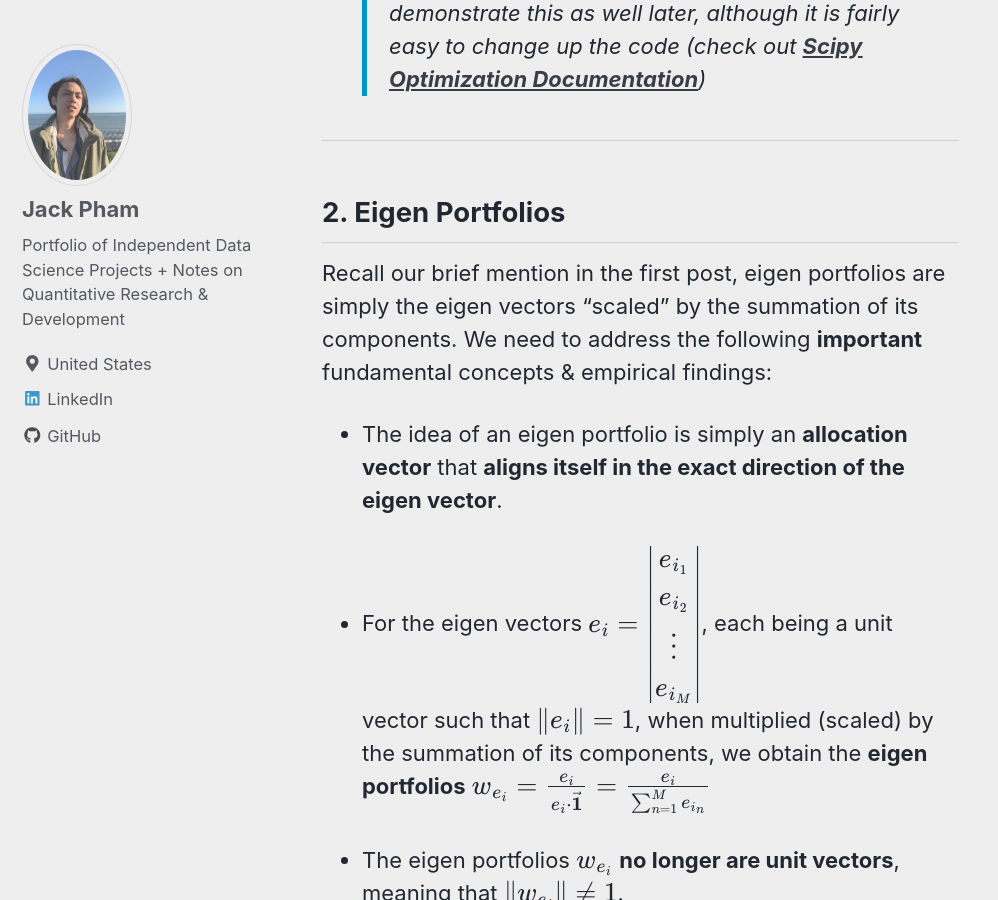
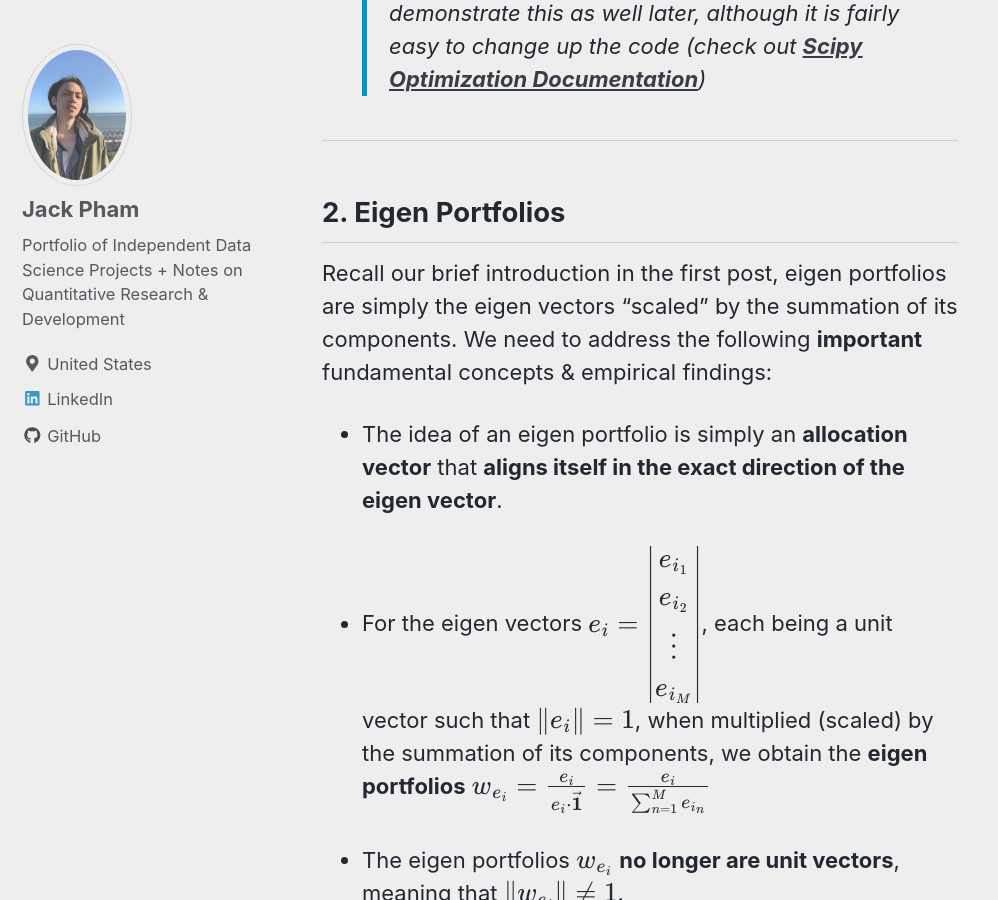
Before and after one commit to jp-quant/jp-quant.github.io, a Jekyll site: the page built from _posts/2020-06-03-qf_volatility_p2.md, in a window 1280 px wide and 900 px high, scrolled down 18327 px. Shown: the whole window, without its empty margins (0-998 px from the left). Built offline with Jekyll 4.4.1, drawn with Linux system fonts in a browser that asks for light colours; nearby versions of some CDN libraries; formulas are drawn with MathJax 3.

```diff
--- a/_posts/2020-06-03-qf_volatility_p2.md
+++ b/_posts/2020-06-03-qf_volatility_p2.md
@@ -599,7 +599,7 @@ The **Minimum Variance Portfolio** tells us to allocate the majority of our capi
 
 ---
 ## 2. Eigen Portfolios
-Recall our brief mention in the first post, eigen portfolios are simply the eigen vectors "scaled" by the summation of its components. We need to address the following **important** fundamental concepts & empirical findings:
+Recall our brief introduction in the first post, eigen portfolios are simply the eigen vectors "scaled" by the summation of its components. We need to address the following **important** fundamental concepts & empirical findings:
 
 - The idea of an eigen portfolio is simply an **allocation vector** that **aligns itself in the exact direction of the eigen vector**.
 
```
Also changed, not shown: _posts/2020-05-26-qf_volatility_p1.md (+2 -2 lines).
